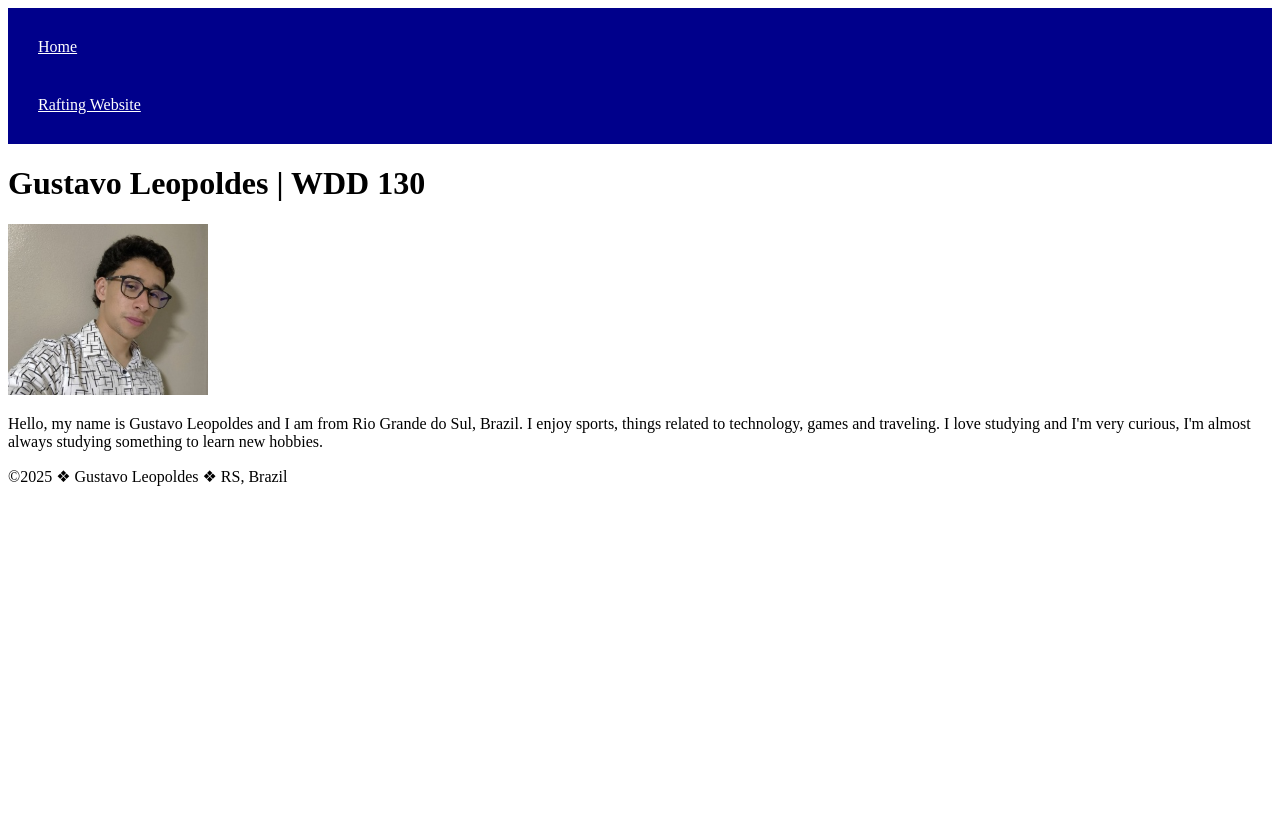
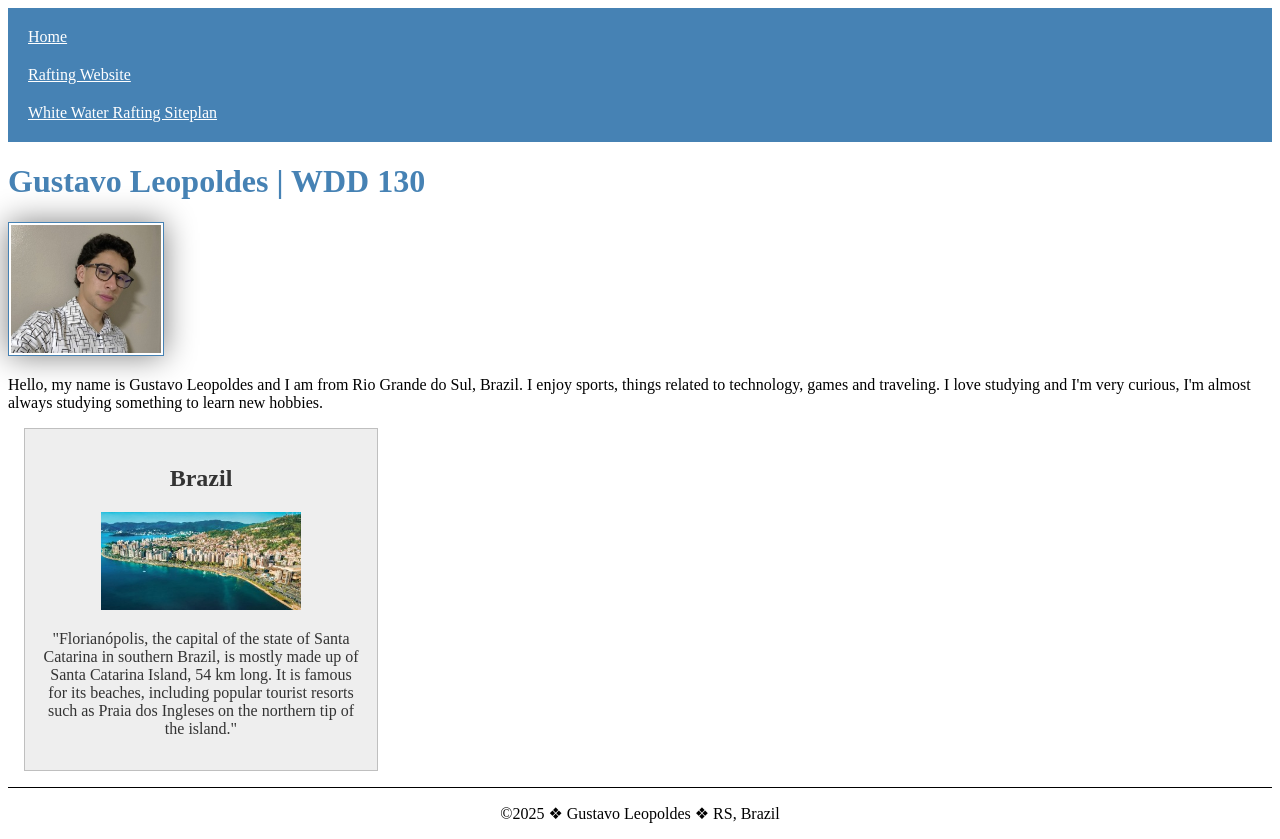
Before and after one commit to gustavoleopoldes/wdd130, a plain HTML site: page index.html in a window 1280 px wide. Before the commit the page ends 800 px from the top, so only its background shows below. Drawn offline with Linux system fonts and the light colour scheme.

Commit message:
home page enhancement

```diff
--- a/index.html
+++ b/index.html
@@ -1,9 +1,13 @@
 <!DOCTYPE html>
 <html lang="en-US">
+
     <head>
         <meta charset="UTF-8">
         <meta name="viewport" content="width=device-width,initial-scale=1.0">
         <title>Gustavo Leopoldes | WDD 130</title>
+        <meta name="description" content="Gustavo Leopoldes's BYU-Idaho WDD course home page">
+        <meta name="author" content="Gustavo Leopoldes">
+
         <link rel="stylesheet" href="styles/styles.css">
     </head>
 
@@ -12,6 +16,7 @@
             <nav>
                 <a href="#">Home</a>
                 <a href="wwr/">Rafting Website</a>
+                <a href="wwr/site-plan-rafting.html">White Water Rafting Siteplan</a>
             </nav>
         </header>
         <main>
@@ -20,6 +25,13 @@
             <p>Hello, my name is Gustavo Leopoldes and I am from Rio Grande do Sul, Brazil. I enjoy sports, things related to technology,
              games and traveling. I love studying and I'm very curious, I'm almost always studying something to learn new hobbies.</p>
         </main>
+
+        <aside>
+            <h2>Brazil</h2>
+            <img src="images/floripa.jpg" alt="Floripa Brazil">
+            <p>"Florianópolis, the capital of the state of Santa Catarina in southern Brazil, is mostly made up of Santa Catarina Island, 54 km long.
+                It is famous for its beaches, including popular tourist resorts such as Praia dos Ingleses on the northern tip of the island."</p>
+        </aside>
         <footer>
             <p>&copy;2025 &#10070; Gustavo Leopoldes &#10070; RS, Brazil</p>
         </footer>
--- a/styles/styles.css
+++ b/styles/styles.css
@@ -1,10 +1,47 @@
 nav {
-    background-color: darkblue;
+    background-color: steelblue;
     padding: 10px;
 }
 
 nav a {
     color: white;
+    padding: 10px;
     display: block;
-    padding: 20px;
 }
+
+h1 {
+    color: steelblue;
+}
+
+main img {
+    width: 150px;
+    height: auto;
+    border: 1px solid steelblue;
+    padding: 2px;
+    box-shadow: 0 0 30px gray;
+}
+
+p {
+    padding: 0;
+}
+
+aside  {
+    width: 20em;
+    margin: 1em;
+    border: 1px solid rgba(0, 0, 0, 0.2);
+    padding: 1em;
+    background-color: #eee;
+    color: #333;
+    text-align: center;
+}
+
+aside img {
+    width: 200px;
+    height: auto;
+}
+
+footer {
+    margin-top: 1em;
+    border-top: 1px solid #000;
+    text-align: center;
+}
```
Also changed, not shown: images/floripa.jpg (added).
